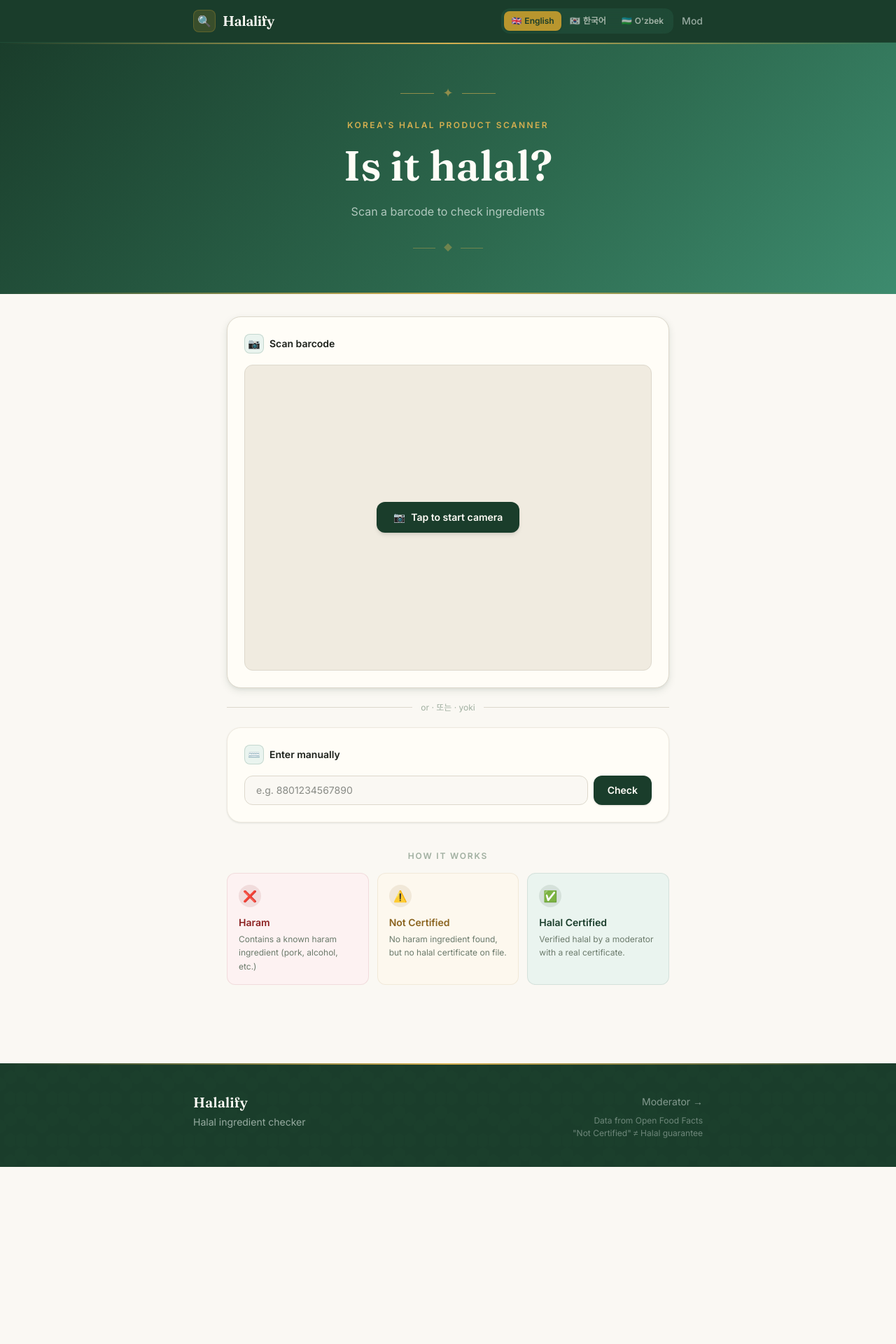
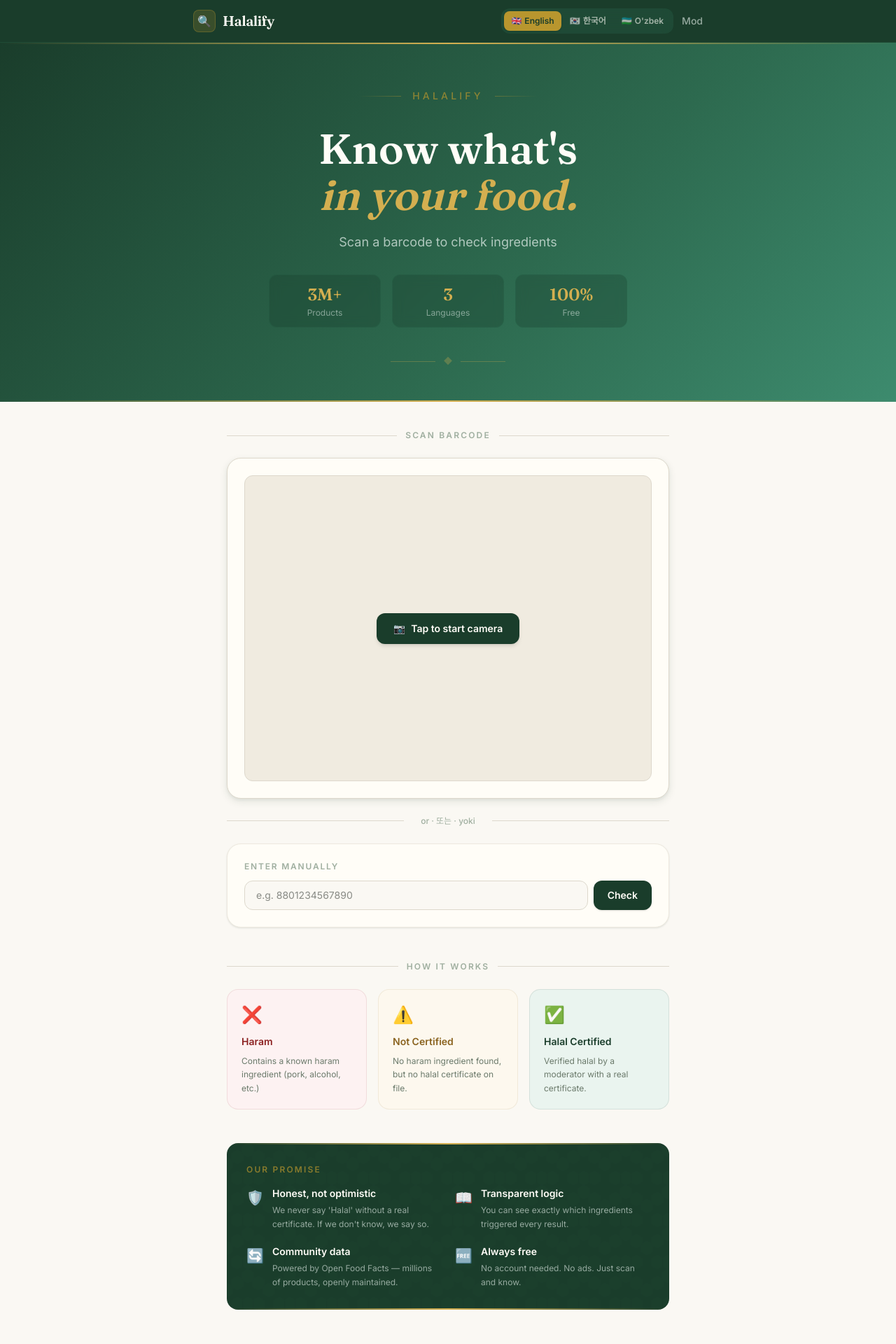
Before and after one commit to abusuhut/Halalify, a Next.js app: page / in a window 1280 px wide. Shown: the top 1920 px of the page at 70% size. Before the commit the page ends 1667 px from the top, so only its background shows below. Built offline with nearby package versions, Linux system fonts and the light colour scheme.

Commit message:
Richer homepage with stats bar and trust section

```diff
--- a/src/app/page.js
+++ b/src/app/page.js
@@ -9,88 +9,124 @@
 
   return (
     <div>
-      {/* Hero Section */}
+      {/* ── HERO ── */}
       <div className="hero-gradient geometric-bg relative overflow-hidden">
-        {/* Gold top line */}
         <div className="gold-line" />
-        <div className="max-w-3xl mx-auto px-5 py-14 text-center relative z-10">
-          {/* Arabic bismillah-style ornament */}
-          <div className="flex items-center justify-center gap-3 mb-6 opacity-60">
-            <div className="h-px w-12 bg-gold-light" />
-            <span className="text-gold-light text-lg">✦</span>
-            <div className="h-px w-12 bg-gold-light" />
+        <div className="max-w-3xl mx-auto px-5 pt-16 pb-12 relative z-10">
+
+          {/* Top ornament */}
+          <div className="flex items-center justify-center gap-4 mb-8">
+            <div className="h-px flex-1 max-w-[60px] bg-gradient-to-r from-transparent to-gold/40" />
+            <span className="text-gold/70 text-sm tracking-[0.3em] font-medium uppercase">Halalify</span>
+            <div className="h-px flex-1 max-w-[60px] bg-gradient-to-l from-transparent to-gold/40" />
           </div>
-          <p className="text-gold-light text-xs font-semibold uppercase tracking-[0.2em] mb-3">
-            {t.tagline}
-          </p>
-          <h1 className="font-display text-5xl sm:text-6xl text-cream font-semibold leading-tight mb-4">
-            {t.hero}
+
+          {/* Main headline */}
+          <div className="text-center mb-8">
+            <h1 className="font-display text-5xl sm:text-6xl text-cream font-semibold leading-[1.1] mb-5">
+              Know what&apos;s<br />
+              <span className="text-gold-light italic">in your food.</span>
             </h1>
-          <p className="text-green-pale/70 text-base max-w-md mx-auto">
+            <p className="text-green-pale/70 text-base sm:text-lg max-w-lg mx-auto leading-relaxed">
               {t.subtitle}
             </p>
-          {/* Gold bottom ornament */}
-          <div className="flex items-center justify-center gap-3 mt-8 opacity-40">
-            <div className="h-px w-8 bg-gold-light" />
+          </div>
+
+          {/* Stats bar */}
+          <div className="grid grid-cols-3 gap-4 max-w-lg mx-auto mb-10">
+            {[
+              { num: "3M+", label: "Products" },
+              { num: "3", label: "Languages" },
+              { num: "100%", label: "Free" },
+            ].map((s) => (
+              <div key={s.label} className="text-center border border-green-mid/30 rounded-xl py-3 px-2 bg-green-deep/30 backdrop-blur">
+                <p className="font-display text-2xl text-gold-light font-semibold">{s.num}</p>
+                <p className="text-green-pale/50 text-xs mt-0.5">{s.label}</p>
+              </div>
+            ))}
+          </div>
+
+          {/* Bottom ornament */}
+          <div className="flex items-center justify-center gap-3 opacity-30">
+            <div className="h-px w-16 bg-gold-light" />
             <span className="text-gold-light text-xs">◆</span>
-            <div className="h-px w-8 bg-gold-light" />
+            <div className="h-px w-16 bg-gold-light" />
           </div>
         </div>
         <div className="gold-line" />
       </div>
 
-      {/* Main content */}
-      <div className="max-w-2xl mx-auto px-5 py-8">
+      {/* ── SCAN SECTION ── */}
+      <div className="max-w-2xl mx-auto px-5 py-10">
 
-        {/* Scanner Card */}
-        <div className="card-elevated mb-4">
-          <div className="flex items-center gap-2 mb-4">
-            <div className="w-7 h-7 rounded-lg bg-green-pale border border-green-mid/20 flex items-center justify-center text-sm">
-              📷
+        {/* Section label */}
+        <div className="flex items-center gap-3 mb-6">
+          <div className="h-px flex-1 bg-line" />
+          <p className="text-xs font-semibold uppercase tracking-[0.18em] text-ink-faint">{t.scanLabel}</p>
+          <div className="h-px flex-1 bg-line" />
         </div>
-            <p className="text-sm font-semibold text-ink">{t.scanLabel}</p>
-          </div>
+
+        <div className="card-elevated mb-6">
           <BarcodeScanner />
         </div>
 
-        {/* Divider with ornament */}
-        <div className="flex items-center gap-3 my-5">
-          <div className="flex-1 h-px bg-line" />
-          <span className="text-ink-faint text-xs">or · 또는 · yoki</span>
-          <div className="flex-1 h-px bg-line" />
+        {/* Or divider */}
+        <div className="flex items-center gap-4 my-6">
+          <div className="h-px flex-1 bg-line" />
+          <span className="text-xs text-ink-faint font-medium px-2">or · 또는 · yoki</span>
+          <div className="h-px flex-1 bg-line" />
         </div>
 
-        {/* Manual Entry */}
-        <div className="card mb-10">
-          <div className="flex items-center gap-2 mb-4">
-            <div className="w-7 h-7 rounded-lg bg-green-pale border border-green-mid/20 flex items-center justify-center text-sm">
-              ⌨️
-            </div>
-            <p className="text-sm font-semibold text-ink">{t.manualLabel}</p>
-          </div>
+        {/* Manual entry */}
+        <div className="card mb-12">
+          <p className="text-xs font-semibold uppercase tracking-[0.15em] text-ink-faint mb-3">{t.manualLabel}</p>
           <ManualBarcodeForm />
         </div>
 
-        {/* Status Cards */}
-        <p className="text-xs font-semibold uppercase tracking-[0.15em] text-ink-faint text-center mb-4">
-          How it works
-        </p>
-        <div className="grid sm:grid-cols-3 gap-3 mb-4">
-          <div className="rounded-xl p-4 bg-haram-pale border border-haram/10">
-            <div className="w-8 h-8 rounded-full bg-haram/10 flex items-center justify-center text-base mb-3">❌</div>
-            <p className="font-semibold text-haram text-sm mb-1">{t.haram}</p>
-            <p className="text-xs text-ink-light leading-relaxed">{t.haramDesc}</p>
+        {/* ── HOW IT WORKS ── */}
+        <div className="flex items-center gap-3 mb-6">
+          <div className="h-px flex-1 bg-line" />
+          <p className="text-xs font-semibold uppercase tracking-[0.18em] text-ink-faint">How it works</p>
+          <div className="h-px flex-1 bg-line" />
         </div>
-          <div className="rounded-xl p-4 bg-amber-pale border border-amber/10">
-            <div className="w-8 h-8 rounded-full bg-amber/10 flex items-center justify-center text-base mb-3">⚠️</div>
-            <p className="font-semibold text-amber text-sm mb-1">{t.notCertified}</p>
-            <p className="text-xs text-ink-light leading-relaxed">{t.notCertifiedDesc}</p>
+
+        <div className="grid sm:grid-cols-3 gap-4 mb-12">
+          {[
+            { icon: "❌", label: t.haram, desc: t.haramDesc, bg: "bg-haram-pale", border: "border-haram/10", color: "text-haram" },
+            { icon: "⚠️", label: t.notCertified, desc: t.notCertifiedDesc, bg: "bg-amber-pale", border: "border-amber/10", color: "text-amber" },
+            { icon: "✅", label: t.halalCertified, desc: t.halalCertifiedDesc, bg: "bg-halal-pale", border: "border-halal/10", color: "text-halal" },
+          ].map((item) => (
+            <div key={item.label} className={`rounded-2xl p-5 border ${item.bg} ${item.border}`}>
+              <div className="text-2xl mb-3">{item.icon}</div>
+              <p className={`font-semibold text-sm mb-2 ${item.color}`}>{item.label}</p>
+              <p className="text-xs text-ink-light leading-relaxed">{item.desc}</p>
             </div>
-          <div className="rounded-xl p-4 bg-halal-pale border border-halal/10">
-            <div className="w-8 h-8 rounded-full bg-halal/10 flex items-center justify-center text-base mb-3">✅</div>
-            <p className="font-semibold text-halal text-sm mb-1">{t.halalCertified}</p>
-            <p className="text-xs text-ink-light leading-relaxed">{t.halalCertifiedDesc}</p>
+          ))}
         </div>
+
+        {/* ── TRUST SECTION ── */}
+        <div className="rounded-2xl bg-green-deep geometric-bg overflow-hidden">
+          <div className="gold-line" />
+          <div className="p-7">
+            <p className="text-xs font-semibold uppercase tracking-[0.18em] text-gold/70 mb-4">Our Promise</p>
+            <div className="grid sm:grid-cols-2 gap-5">
+              {[
+                { icon: "🛡️", title: "Honest, not optimistic", desc: "We never say 'Halal' without a real certificate. If we don't know, we say so." },
+                { icon: "📖", title: "Transparent logic", desc: "You can see exactly which ingredients triggered every result." },
+                { icon: "🔄", title: "Community data", desc: "Powered by Open Food Facts — millions of products, openly maintained." },
+                { icon: "🆓", title: "Always free", desc: "No account needed. No ads. Just scan and know." },
+              ].map((item) => (
+                <div key={item.title} className="flex gap-3">
+                  <span className="text-xl flex-shrink-0 mt-0.5">{item.icon}</span>
+                  <div>
+                    <p className="text-cream font-semibold text-sm mb-1">{item.title}</p>
+                    <p className="text-green-pale/60 text-xs leading-relaxed">{item.desc}</p>
+                  </div>
+                </div>
+              ))}
+            </div>
+          </div>
+          <div className="gold-line" />
         </div>
       </div>
     </div>
```
Lines whose indentation alone changed are shown as unchanged.
